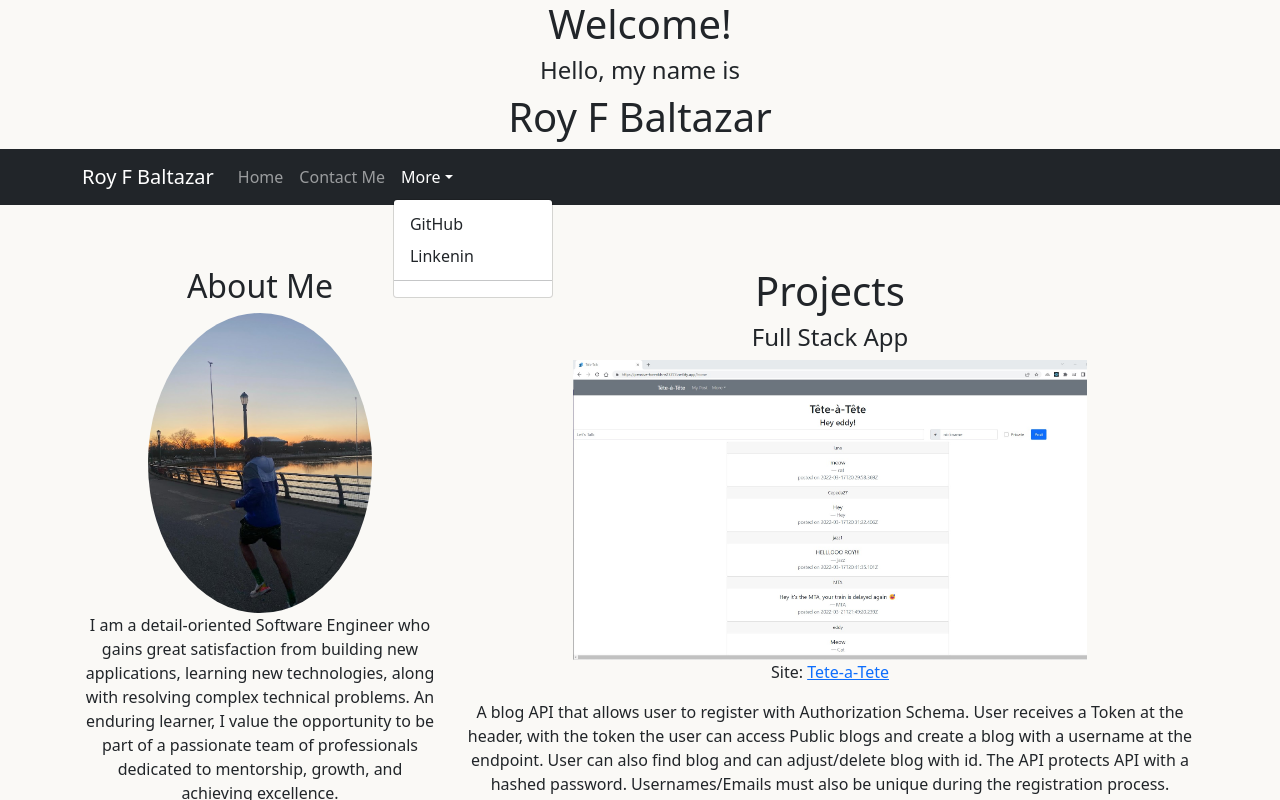
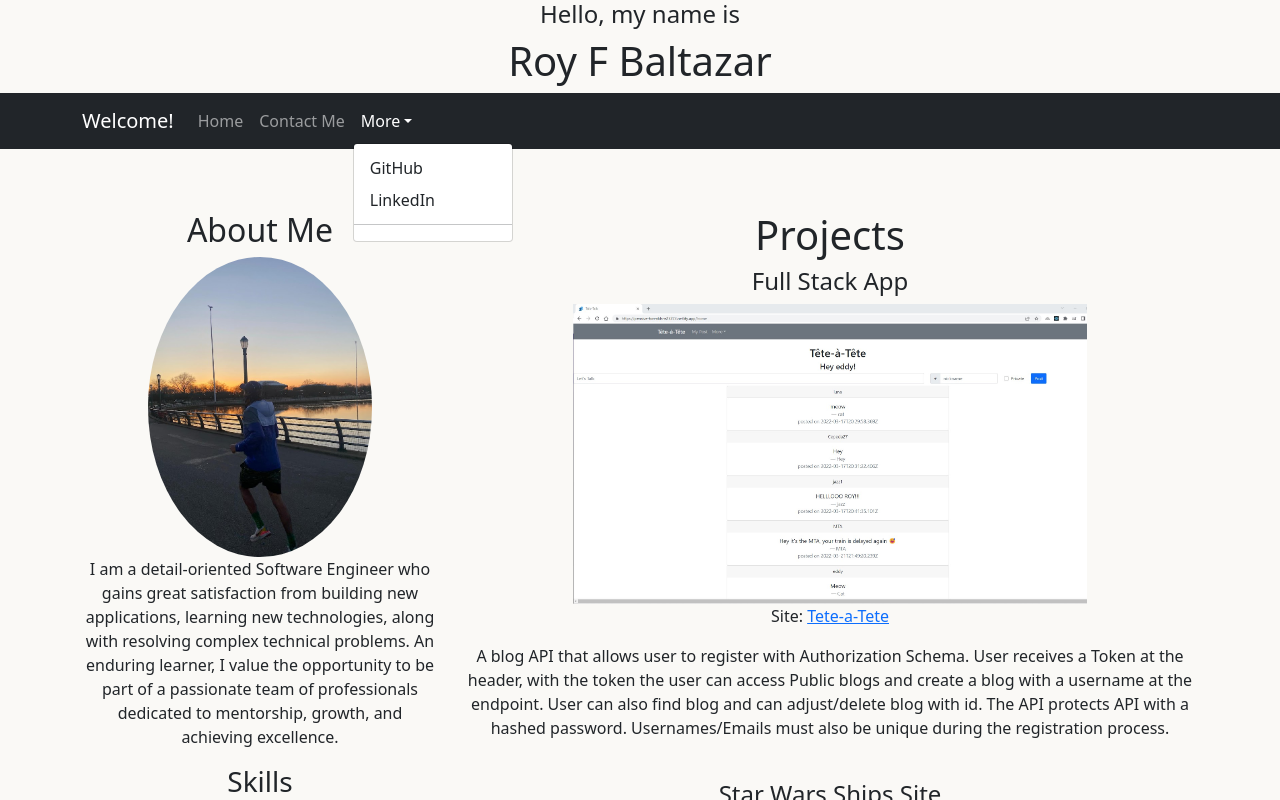
Before and after one commit to RoyFBaltazar/portfolio, a React (Create React App) app: page / in a window 1280 px wide. Both pictures are taken after a click on the button "More". Shown: the top 800 px of the page. Built offline with nearby package versions, Linux system fonts and the light colour scheme.

Commit message:
new skills

```diff
--- a/public/index.html
+++ b/public/index.html
@@ -7,7 +7,7 @@
     <meta name="theme-color" content="#000000" />
     <meta
       name="description"
-      content="Web site created using create-react-app"
+      content="Portfolio"
     />
     <link rel="apple-touch-icon" href="%PUBLIC_URL%/logo192.png" />
     <!--
@@ -24,7 +24,7 @@
       work correctly both with client-side routing and a non-root public URL.
       Learn how to configure a non-root public URL by running `npm run build`.
     -->
-    <title>React App</title>
+    <title>Roy F Baltazar</title>
   </head>
   <body>
     <noscript>You need to enable JavaScript to run this app.</noscript>
--- a/src/App.css
+++ b/src/App.css
@@ -4,7 +4,7 @@
 }
 
 .App-logo {
-  height: 40vmin;
+  height: 10vmin;
   pointer-events: none;
 }
 
--- a/src/components/home.js
+++ b/src/components/home.js
@@ -29,11 +29,14 @@ const Home=()=>{
         <p>A blog API that allows user to register with Authorization Schema. User receives a Token at the header, with the token the user can access Public blogs and create a blog with a username at the endpoint. User can also find blog and can adjust/delete blog with id.
 The API protects API with a hashed password. Usernames/Emails must also be unique during the registration process.</p>
         <br/>
+
         <h4>Star Wars Ships Site</h4>
         <Image  style={{height: '18.75rem' }} fluid alt='Star Wars screenshot' src={Star}/>
         <p>Site: <a href="https://curious-palmier-2d9226.netlify.app/"> Star Wars Ships</a></p>
         <p>descriptions:</p>
+
         <br/>
+
         <h4>Pokemon Favorites/Battle</h4>
       <Image style={{height: '18.75rem' }} fluid alt='Pokemon site screenshot' src={Pokemon}/>
         <p>Site: <a href="https://cocky-cori-107aac.netlify.app/"> Pokemon Favorites/Battle </a></p>
--- a/src/components/navbar.js
+++ b/src/components/navbar.js
@@ -1,23 +1,26 @@
-import { Navbar, NavDropdown, Nav, Container } from 'react-bootstrap';
+import { Navbar, NavDropdown, Nav, Container, } from 'react-bootstrap';
+
+
 const NavBar =()=>{
     return(<>
     <div className="jumbotron text-center" fluid style={{marginBottom:"0"}}>
-  <h1>Welcome!</h1>
+
   <h4>Hello, my name is</h4>
   <h1>Roy F Baltazar</h1>
 
 </div>
      <Navbar bg="dark" expand="xl"  variant='dark'>
   <Container>
-    <Navbar.Brand href="#home">Roy F Baltazar</Navbar.Brand>
+
+    <Navbar.Brand href="#home">Welcome!</Navbar.Brand>
     <Navbar.Toggle aria-controls="basic-navbar-nav" />
     <Navbar.Collapse id="basic-navbar-nav">
       <Nav className="me-auto">
         <Nav.Link href="#home">Home</Nav.Link>
         <Nav.Link href="#link">Contact Me</Nav.Link>
         <NavDropdown title="More" id="basic-nav-dropdown">
-          <NavDropdown.Item href="#action/3.1">GitHub</NavDropdown.Item>
-          <NavDropdown.Item href="#action/3.2">Linkenin</NavDropdown.Item>
+          <NavDropdown.Item href="https://github.com/RoyFBaltazar">GitHub</NavDropdown.Item>
+          <NavDropdown.Item href="https://www.linkedin.com/in/roy-baltazar-9b42a5228/">LinkedIn</NavDropdown.Item>
           <NavDropdown.Divider />
           {/* <NavDropdown.Item href="#action/3.4">Separated link</NavDropdown.Item> */}
         </NavDropdown>
```
Also changed, not shown: src/images/logo512.png (renamed from public/logo512.png).
